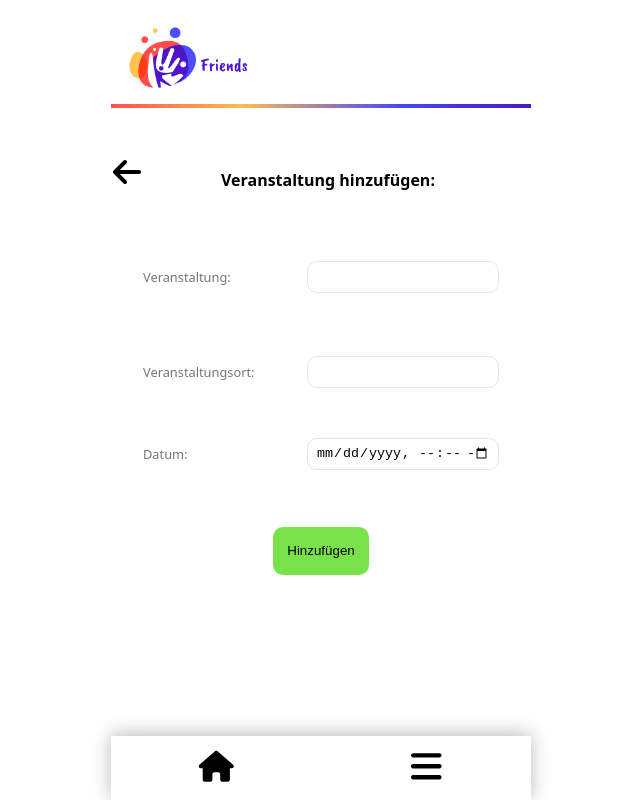
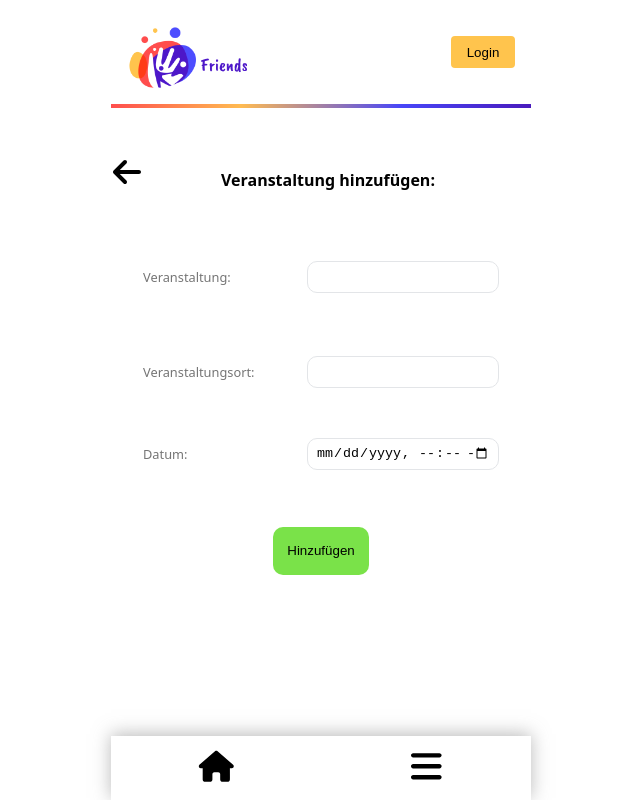
Before and after one commit to jonas8900/Capstone-project, a Next.js app: page /addevent in a window 1280 px wide. Shown: the whole page, without its empty margins (319-959 px from the left). Built offline with nearby package versions, Linux system fonts and the light colour scheme; no server answers; the database is empty.

Commit message:
add next-auth with login button but doesn't work with my account

```diff
--- a/components/Activitylist.js
+++ b/components/Activitylist.js
@@ -9,7 +9,6 @@ import {
 } from "@fortawesome/free-solid-svg-icons";
 import { faHeart as faHeartRegular } from "@fortawesome/free-regular-svg-icons";
 import useSWR from "swr";
-
 
 export default function Activitylist({}) {
   const {
@@ -57,13 +56,16 @@ export default function Activitylist({}) {
       "Bist du dir sicher, dass du diese Aktivität löschen möchtest?"
     );
     if (areYouSureToDelete) {
-      await fetch(`/api/activitySuggestion/`, {
+      const response = await fetch(`/api/activitySuggestion/`, {
         method: "DELETE",
         headers: {
           "Content-Type": "application/json",
         },
         body: JSON.stringify({ id }),
       });
+      if (response.ok) {
+        mutate();
+      }
     }
   }
 
@@ -114,7 +116,6 @@ export default function Activitylist({}) {
       }
     }
   }
-
 
   return (
     <main>
--- /dev/null
+++ b/components/Headline.js
@@ -0,0 +1,44 @@
+import Image from "next/image";
+import { styled } from "styled-components";
+import Login from "./Login";
+
+export default function Headline() {
+  return (
+    <StyledHeadline>
+      <StyledImage
+        alt="Friends-Logo"
+        src="/logo2-nobackground-200.png"
+        width={120}
+        height={120}
+        priority={false}
+      />
+      <Login />
+    </StyledHeadline>
+  );
+}
+
+const StyledHeadline = styled.section`
+  display: grid;
+  grid-template-columns: 0.5fr 1fr;
+  grid-template-rows: 0.5fr;
+  grid-column-gap: 0px;
+  grid-row-gap: 0px;
+  border-bottom: 4px solid transparent;
+  border-image: linear-gradient(
+    90deg,
+    rgba(255, 77, 77, 1) 0%,
+    rgba(255, 187, 81, 1) 31%,
+    rgba(72, 70, 248, 1) 69%,
+    rgba(73, 26, 188, 1) 100%
+  );
+  border-image-slice: 1;
+  width: 100%;
+
+  padding: 1rem;
+  margin-bottom: 3rem;
+`;
+
+const StyledImage = styled(Image)`
+  margin-bottom: -3rem;
+  grid-area: 1 / 1 / 2 / 2;
+`;
--- /dev/null
+++ b/components/Login.js
@@ -0,0 +1,32 @@
+import { useSession, signIn, signOut } from "next-auth/react";
+import { styled } from "styled-components";
+
+export default function Login() {
+  const { data: session } = useSession();
+
+  return (
+    <StyledLoginSection>
+      {session ? (
+        <>
+          <StyledLoginButton onClick={signOut}>Logout</StyledLoginButton>
+          <p>Hi {session.user.email}!</p>
+        </>
+      ) : (
+        <StyledLoginButton onClick={() => signIn()}>Login</StyledLoginButton>
+      )}
+    </StyledLoginSection>
+  );
+}
+
+const StyledLoginButton = styled.button`
+  background-color: #ffc44d;
+  width: 4rem;
+  height: 2rem;
+  border-radius: 4px;
+  border: none;
+`;
+
+const StyledLoginSection = styled.section`
+  grid-area: 1 / 3 / 2 / 4;
+  align-self: center;
+`;
--- a/package.json
+++ b/package.json
@@ -21,6 +21,7 @@
     "mongodb": "^6.0.0",
     "mongoose": "^7.4.5",
     "next": "13.4.8",
+    "next-auth": "^4.23.1",
     "react": "18.2.0",
     "react-dom": "18.2.0",
     "styled-components": "^6.0.2",
--- a/pages/_app.js
+++ b/pages/_app.js
@@ -1,33 +1,23 @@
 import NavigationBar from "@/components/NavigationBar";
 import GlobalStyle from "../styles";
-import useLocalStorageState from "use-local-storage-state";
 import { styled } from "styled-components";
 import Image from "next/image";
 import { SWRConfig } from "swr/_internal";
+import { SessionProvider } from "next-auth/react";
+import Headline from "@/components/Headline";
 
 const fetcher = (...args) => fetch(...args).then((res) => res.json());
 
-export default function App({ Component, pageProps }) {
-
-
-
-
+export default function App({ Component, pageProps, session }) {
   return (
     <>
       <GlobalStyle />
-      <StyledHeadline>
-        <StyledImage
-          alt="Friends-Logo"
-          src="/logo2-nobackground-200.png"
-          width={120}
-          height={120}
-          priority={false}
-        />
-      </StyledHeadline>
+
       <SWRConfig value={{ fetcher }}>
-        <Component
-          {...pageProps}
-        />
+        <SessionProvider session={session}>
+          <Headline />
+          <Component {...pageProps} />
+        </SessionProvider>
       </SWRConfig>
       <NavigationBar />
     </>
--- a/pages/eventeditor/[editevent].js
+++ b/pages/eventeditor/[editevent].js
@@ -9,6 +9,7 @@ import CreateAndEditForm from "@/components/CreateAndEditForm";
 import { StyledBackIcon } from "../[activityPlan]";
 import moment from "moment";
 import "moment/locale/de";
+import Headline from "@/components/Headline";
 
 export default function Addevent({}) {
   const router = useRouter();
--- a/pages/index.js
+++ b/pages/index.js
@@ -1,4 +1,5 @@
 import Dashboard from "@/components/Dashboard";
+import Login from "@/components/Login";
 import Votecard from "@/components/Votecard";
 import useSWR from "swr";
 
--- /dev/null
+++ b/pages/loginPage.js
@@ -0,0 +1,5 @@
+export default function LoginPage() {
+return
+
+
+}
```
Also changed, not shown: pages/api/auth/[...nextauth].js (added, +12 -0 lines), pages/veranstaltungen.js (+6 -2 lines), 1 other file (tests, documents, lock files or other folders).
